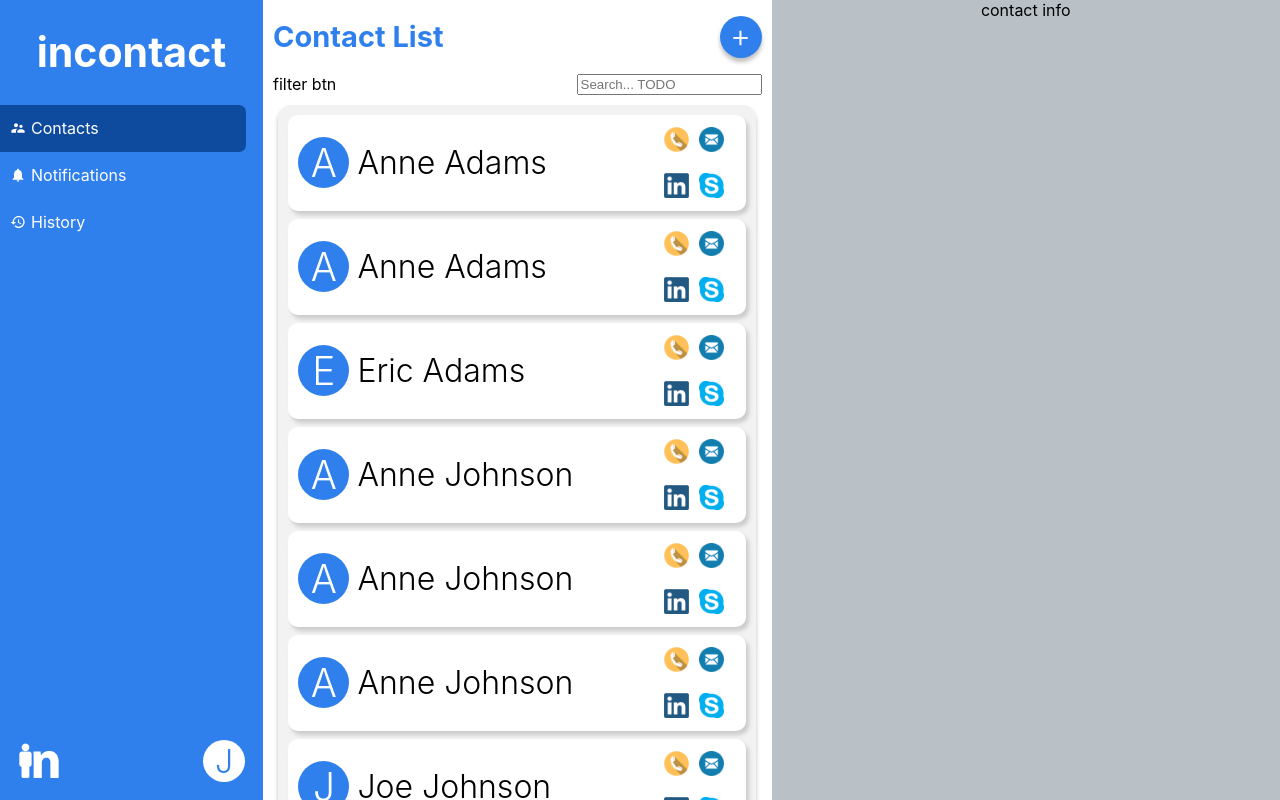
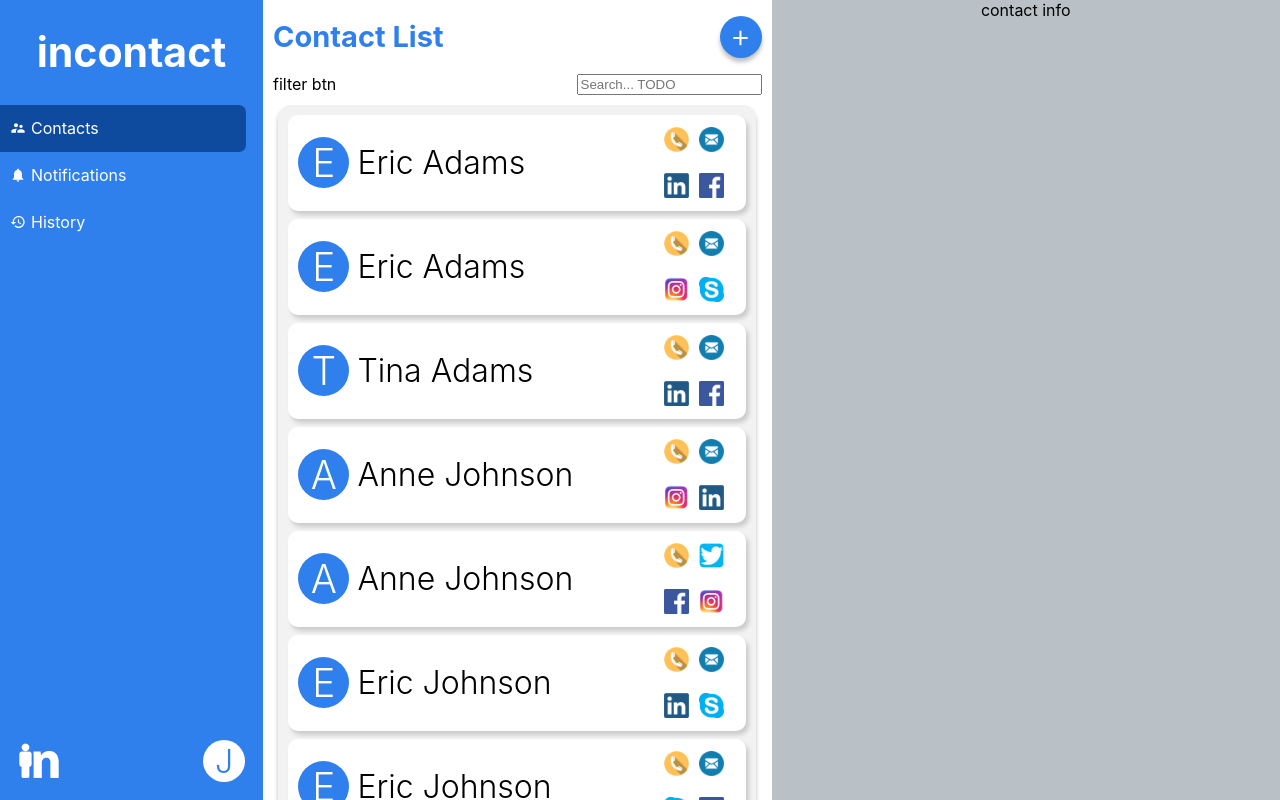
Before and after one commit to OpenSocialCSN/incontact-web, a React (Create React App) app in the folder client/: page / in a window 1280 px wide. Built offline with nearby package versions, Linux system fonts and the light colour scheme.

Commit message:
contacts: render social icons for each user

```diff
--- a/client/src/App.jsx
+++ b/client/src/App.jsx
@@ -6,6 +6,16 @@ import SideMenu from "./SideMenu";
 const getRan = arr => arr[Math.floor(Math.random() * arr.length)];
 const FIRST_NAMES = ["Joe", "Anne", "Eric", "Tina"];
 const LAST_NAMES = ["Adams", "Johnson", "Nance", "Smith"];
+const SOCIAL = [
+  "linkedin",
+  "twitter",
+  "facebook",
+  "instagram",
+  "skype"
+  // "google",
+  // "youtube",
+];
+const CONTACT = ["homeEmail", "workEmail", "workPhone", "homePhone"];
 const FAKE_CONTACTS = [];
 
 for (let i = 0; i < 15; i++) {
@@ -16,7 +26,14 @@ for (let i = 0; i < 15; i++) {
     displayName: firstName + " " + lastName,
     firstName,
     lastName,
-    id: i
+    id: i,
+    [getRan(CONTACT)]: "fake",
+    [getRan(CONTACT)]: "fake",
+    social: {
+      [getRan(SOCIAL)]: "fake",
+      [getRan(SOCIAL)]: "fake",
+      [getRan(SOCIAL)]: "fake"
+    }
   });
 }
 
@@ -34,8 +51,6 @@ export default function App() {
     </div>
   );
 }
-
-// import React, { Component } from "react";
 
 class ServerCall extends React.Component {
   state = {
@@ -90,4 +105,3 @@ class ServerCall extends React.Component {
     );
   }
 }
-// export default ServerCall;
--- /dev/null
+++ b/client/src/assets/images/social/index.js
@@ -0,0 +1,19 @@
+import facebook from "./facebook.png";
+import google from "./google.png";
+import instagram from "./instagram.png";
+import linkedin from "./linkedin.png";
+import skype from "./skype.png";
+import twitter from "./twitter.png";
+import youtube from "./youtube.png";
+
+const socialIcons = {
+  facebook,
+  google,
+  instagram,
+  linkedin,
+  skype,
+  twitter,
+  youtube
+};
+
+export default socialIcons;
--- a/client/src/components/screens/contacts/ContactListIstem.jsx
+++ b/client/src/components/screens/contacts/ContactListIstem.jsx
@@ -3,8 +3,8 @@ import React from "react";
 import { Avatar } from "../../reusable";
 import phone from "../../../assets/images/phone.png";
 import email from "../../../assets/images/email.png";
-import linkedin from "../../../assets/images/social/linkedin.png";
-import skype from "../../../assets/images/social/skype.png";
+
+import socialImages from "../../../assets/images/social";
 
 export default function ContactListItem({ contact, selectContact, isActive }) {
   return (
@@ -16,12 +16,28 @@ export default function ContactListItem({ contact, selectContact, isActive }) {
         <Avatar user={contact} size={51} />
         <h2>{contact.displayName}</h2>
       </span>
-      <span className="ContactListItem-icons">
-        <img src={phone} alt="" style={{ height: 25 }} />
-        <img src={email} alt="" style={{ height: 25 }} />
-        <img src={linkedin} alt="" style={{ height: 25 }} />
-        <img src={skype} alt="" style={{ height: 25 }} />
-      </span>
+      <ContactIcons contact={contact} />
     </div>
   );
 }
+
+const ContactIcons = function({ contact }) {
+  const hasEmail = contact.workEmail || contact.homeEmail;
+  const hasPhone = contact.workPhone || contact.homePhone;
+  let iconCount = (hasEmail ? 1 : 0) + (hasPhone ? 1 : 0);
+  const socialKeys = Object.keys(contact.social);
+  const socialIconJsx = [];
+  for (let i = 0; i < socialKeys.length && iconCount < 4; i++) {
+    iconCount++;
+    socialIconJsx.push(<Icon key={i} src={socialImages[socialKeys[i]]} />);
+  }
+  return (
+    <span className="ContactListItem-icons">
+      {hasPhone && <Icon src={phone} />}
+      {hasEmail && <Icon src={email} />}
+      {socialIconJsx}
+    </span>
+  );
+};
+
+const Icon = ({ src }) => <img src={src} alt="" style={{ height: 25 }} />;
```
Also changed, not shown: 1 other file (tests, documents, lock files or other folders).
